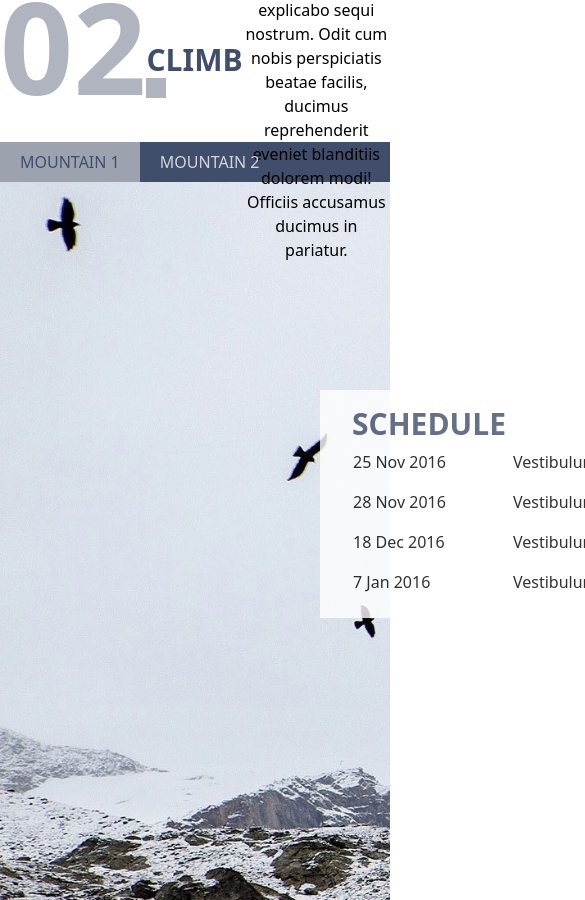
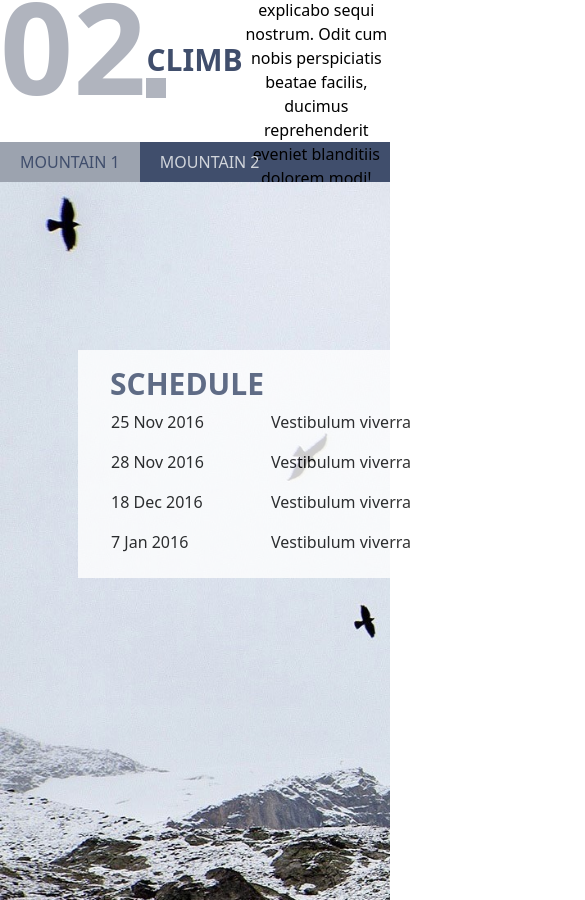
Before and after one commit to EEBK99/codistan-mern-eebk99, a React (Vite) app: page / in a window 390 px wide. Shown: the part 1844-2744 px from the top of the page, 585 px wide, since content can reach past the window. Built offline with nearby package versions, Linux system fonts and the light colour scheme.

Commit message:
optimizing and responsiveness

```diff
--- a/src/components/CustomTabs.tsx
+++ b/src/components/CustomTabs.tsx
@@ -19,14 +19,14 @@ const Tabs: React.FC<TabsProps> = ({ children }) => {
 
   return (
     <div>
-      <div className="flex bg-fiord-500 xl:pl-64 lg:pl-64 md:pl-0 sm:pl-0">
+      <div className="flex bg-fiord-500 xl:pl-64 lg:pl-64 md:pl-0 sm:pl-0 xs:pl-0">
         {React.Children.map(children, (child) => {
           const tabChild = child as ReactElement<TabProps>;
           return (
             <div
               className={`${
                 activeTab === tabChild.props.label ? "bg-gray-400" : ""
-              } flex xl:flex-none lg:flex-none md:flex-1 sm:flex-1 justify-center align-middle h-10 px-5`}
+              } flex xl:flex-none lg:flex-none md:flex-1 sm:flex-1 xs:flex-1 justify-center align-middle h-10 px-5`}
             >
               <button
                 key={tabChild.props.label}
--- a/src/components/ScheduleSection.tsx
+++ b/src/components/ScheduleSection.tsx
@@ -7,12 +7,12 @@ const ScheduleSection = () => {
       <Tabs>
         <Tab label="Mountain 1">
           <section
-            className="bg-cover bg-no-repeat h-screen  w-full"
+            className="bg-cover bg-no-repeat h-screen w-full relative"
             style={{
               backgroundImage: `url(${coverImage})`,
             }}
           >
-            <div className="py-4 px-8 bg-white opacity-80 w-96 top-52 left-80 relative">
+            <div className="py-4 px-8 bg-white opacity-80 w-96 top-[20%] left-[20%] absolute">
               <h4 className="text-3xl font-bold text-fiord-500">SCHEDULE</h4>
               <table className="table table-borderless">
                 <tbody>
@@ -39,7 +39,7 @@ const ScheduleSection = () => {
         </Tab>
         <Tab label="Mountain 2">
           <section
-            className="bg-cover bg-no-repeat h-screen  w-full"
+            className="bg-cover bg-no-repeat h-screen w-full"
             style={{
               backgroundImage: `url(${coverImage})`,
             }}
--- a/tailwind.config.js
+++ b/tailwind.config.js
@@ -1,4 +1,5 @@
-/** @type {import('tailwindcss').Config} */
+const defaultTheme = require('tailwindcss/defaultTheme')
+
 export default {
   content: [
     "./index.html",
@@ -33,7 +34,11 @@ export default {
         '900': '#242e57',
         '950': '#0f1738'
     }
-      }
+      },
+      screens: {
+        'xs': '475px',
+        ...defaultTheme.screens,
+      },
     },
   },
   plugins: [],
```
